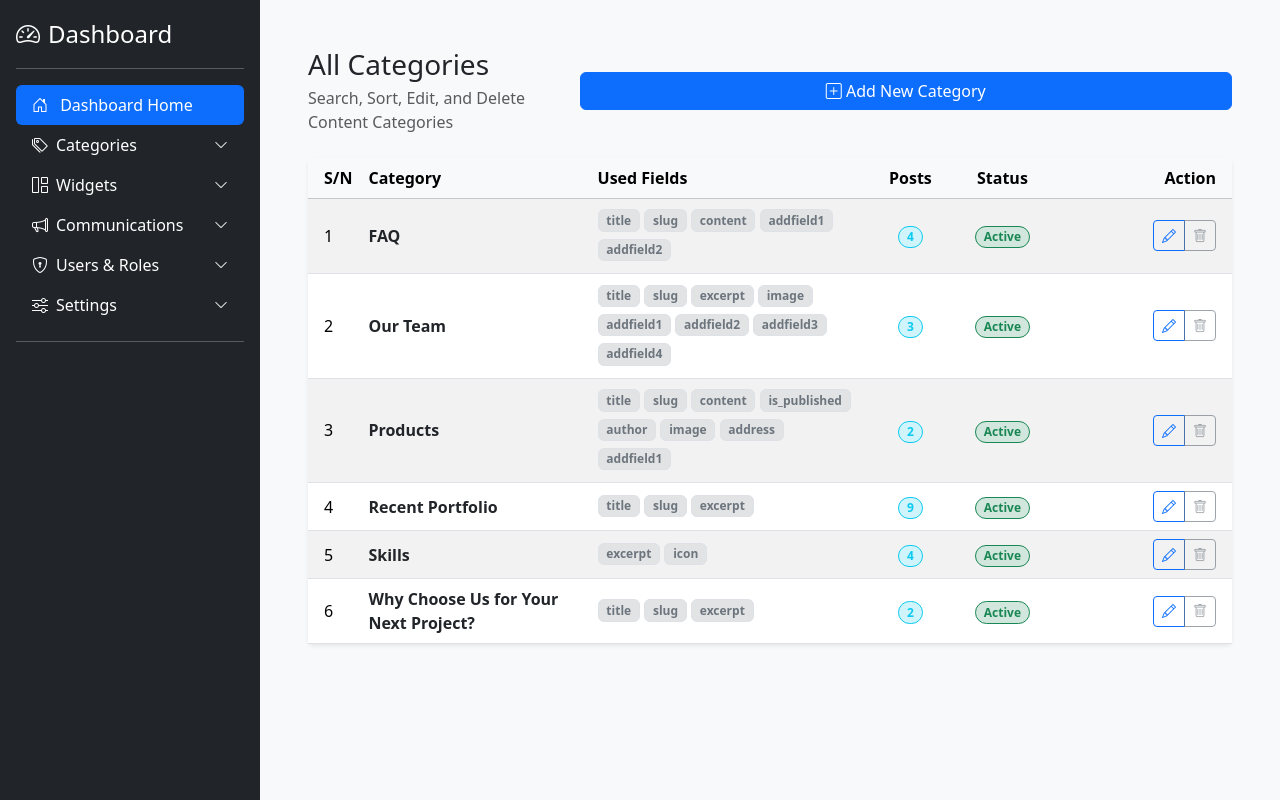
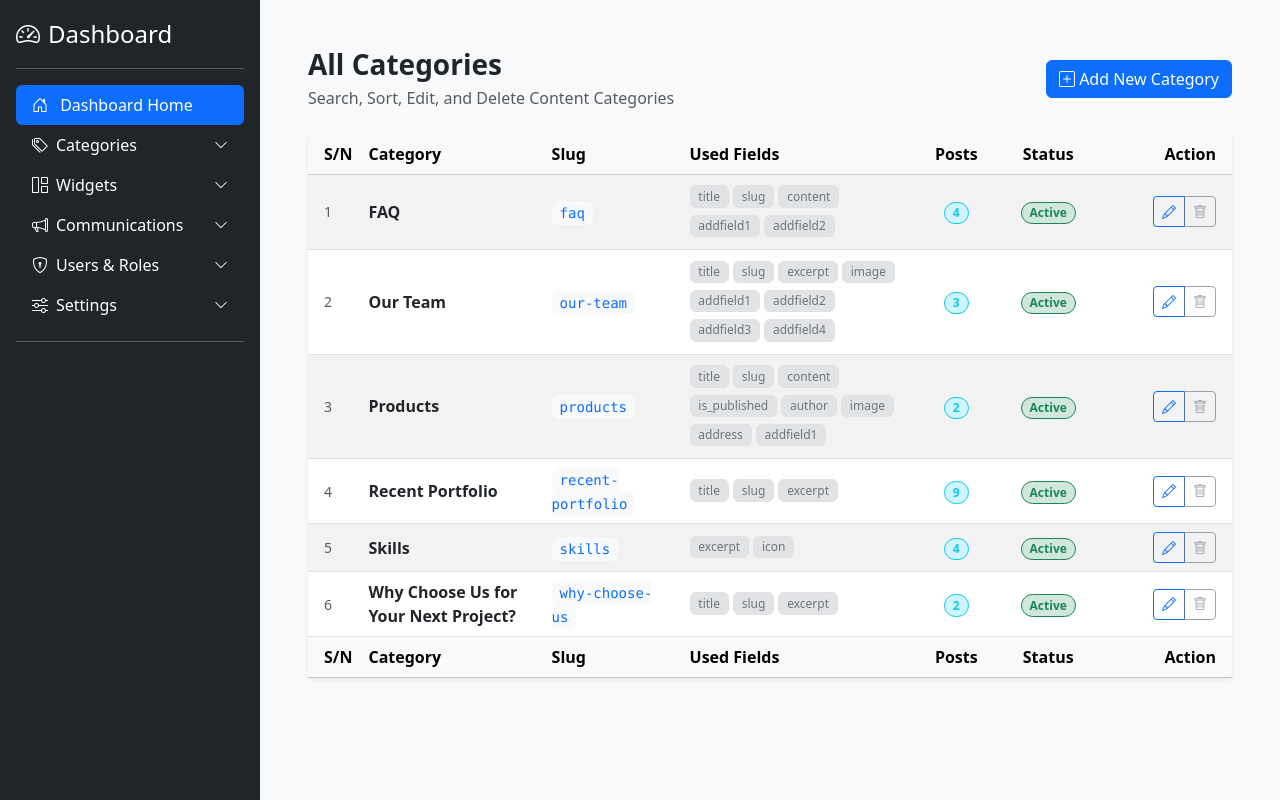
Before and after one commit to belldivine070/CMS, a Django app: page /bg-admin/category/lists/ in a window 1280 px wide. Shown: the part 56-856 px from the top of the page. Run offline with Django 5.2, Linux system fonts and the light colour scheme; a user stored in the database is signed in; data comes from the database, SQL or seed files in the repository; parts of the project's set-up code (start-up, migrations or seed data) failed here and were passed over; some libraries are stand-ins or nearby versions.

Commit message:
Enhance category list styling and structure

```diff
--- a/users/templates/categories/category_list.html
+++ b/users/templates/categories/category_list.html
@@ -7,10 +7,10 @@
 <div class="container-fluid mt-4">
     <div class="d-flex flex-column flex-md-row justify-content-between align-items-start align-items-md-center mb-4 gap-3">
         <div>
-            <h2 class="h3 mb-1">All Categories</h2>
+            <h2 class="h3 mb-1 text-dark fw-bold">All Categories</h2>
             <p class="text-muted mb-0">Search, Sort, Edit, and Delete Content Categories</p>
         </div>
-        <a href="{% url 'category_create' %}" class="btn btn-primary w-100 w-md-auto">
+        <a href="{% url 'category_create' %}" class="btn btn-primary w-10 w-md-auto">
             <i class="bi bi-plus-square"></i> Add New Category
         </a>
     </div>
@@ -22,30 +22,37 @@
                     <thead class="table-light">
                         <tr>
                             <th class="ps-3" style="width: 5%;">S/N</th>
-                            <th style="width: 25%;">Category</th>
-                            <th class="d-none d-lg-table-cell" style="width: 30%;">Used Fields</th>
+                            <th style="width: 20%;">Category</th>
+                            <th class="d-none d-lg-table-cell" style="width: 15%;">Slug</th>
+                            <th class="d-none d-lg-table-cell" style="width: 25%;">Used Fields</th>
                             <th class="text-center" style="width: 10%;">Posts</th>
                             <th class="text-center" style="width: 10%;">Status</th>
-                            <th class="text-end pe-3" style="width: 20%;">Action</th>
+                            <th class="text-end pe-3" style="width: 15%;">Action</th>
                         </tr>
                     </thead>
                     <tbody>
                         {% for category in categories %}
                         <tr>
-                            <td class="ps-3">{{ forloop.counter }}</td>
+                            <td class="ps-3 text-muted small">{{ forloop.counter }}</td>
                             <td>
                                 <a href="{% url 'post_list_by_category' category_slug=category.slug %}" class="text-decoration-none">
                                     <div class="fw-bold text-dark">{{ category.title }}</div>
                                 </a>
-                                <small class="text-muted d-block d-lg-none">{{ category.slug }}</small>
+                                <small class="text-muted d-lg-none">{{ category.slug }}</small>
                             </td>
+
+                            <td class="d-none d-lg-table-cell">
+                                <code class="text-primary small bg-light px-2 py-1 rounded">{{ category.slug }}</code>
+                            </td>
+
                             <td class="d-none d-lg-table-cell">
                                 {% for field_slug in category.child_fields %}
-                                    <span class="badge bg-secondary-subtle text-secondary border small mb-1">
+                                    <span class="badge bg-secondary-subtle text-secondary border small mb-1 fw-normal">
                                         {{ field_slug }}
                                     </span>
                                 {% endfor %}
                             </td>
+
                             <td class="text-center">
                                 <span class="badge rounded-pill bg-info-subtle text-info border border-info">
                                     {{ category.post_count }}
@@ -77,13 +84,24 @@
                         </tr>
                         {% empty %}
                         <tr>
-                            <td colspan="6" class="text-center py-5 text-muted">
+                            <td colspan="7" class="text-center py-5 text-muted">
                                 <i class="bi bi-folder-x display-4 d-block mb-3"></i>
                                 No content categories defined yet.
                             </td>
                         </tr>
                         {% endfor %}
                     </tbody>
+                    <thead class="table-light">
+                        <tr>
+                            <th class="ps-3">S/N</th>
+                            <th>Category</th>
+                            <th class="d-none d-lg-table-cell">Slug</th>
+                            <th class="d-none d-lg-table-cell">Used Fields</th>
+                            <th class="text-center">Posts</th>
+                            <th class="text-center">Status</th>
+                            <th class="text-end pe-3">Action</th>
+                        </tr>
+                    </thead>
                 </table>
             </div>
         </div>
@@ -91,8 +109,11 @@
 </div>
 
 <style>
-    /* Mobile optimization for long titles */
     .table td { vertical-align: middle; }
+    .table-hover tbody tr:hover {
+        background-color: rgba(13, 110, 253, 0.04);
+        transition: background-color 0.2s ease;
+    }
     @media (max-width: 768px) {
         .btn-group .btn { padding: 0.25rem 0.5rem; }
         .table { font-size: 0.875rem; }
```
